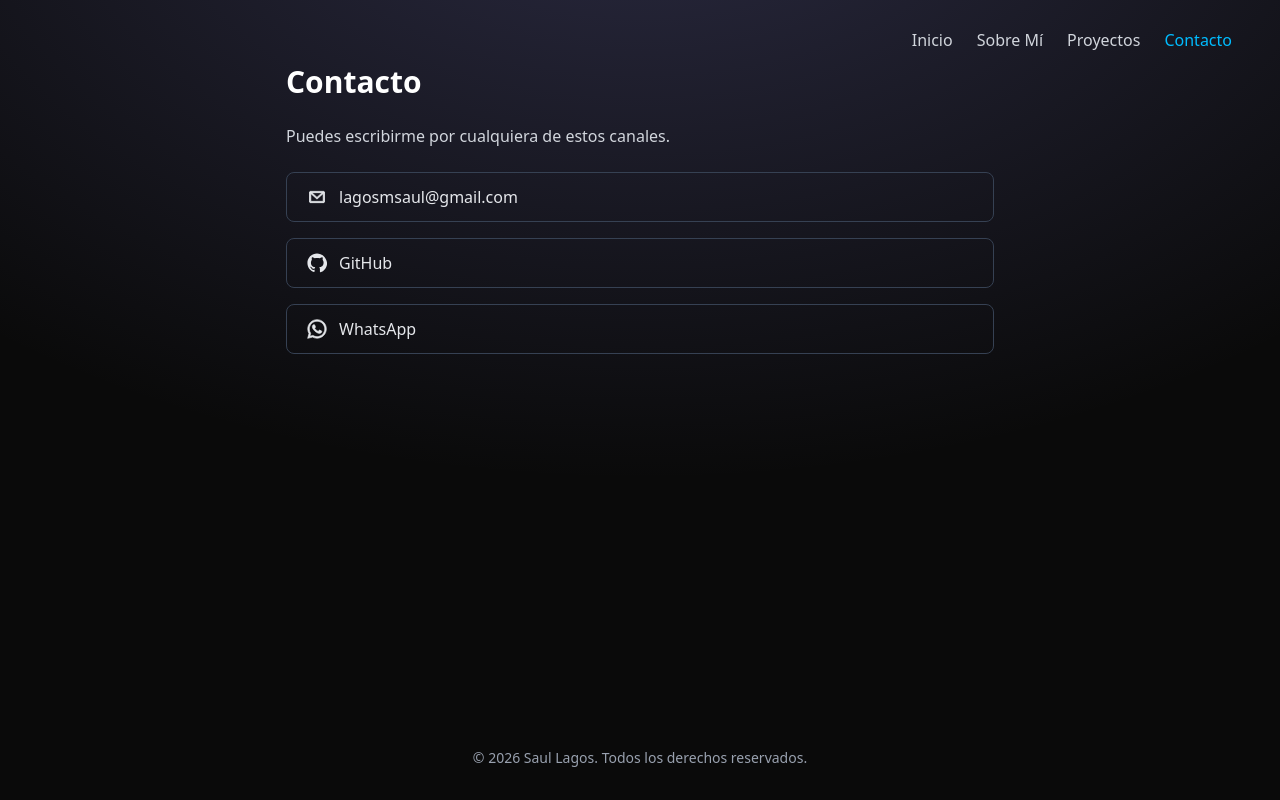
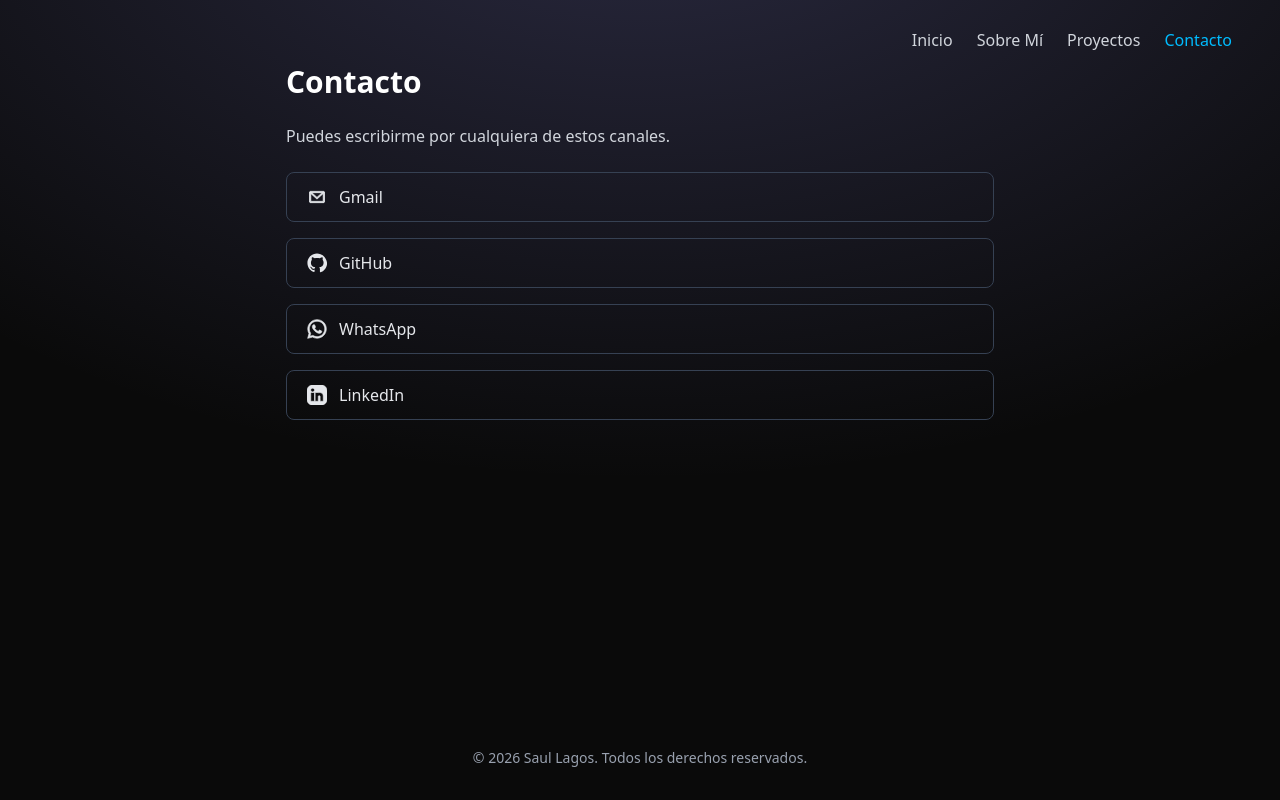
Before and after one commit to Saulagosx91/personal-portfolio, an Astro site: page /contact in a window 1280 px wide. Built offline with nearby package versions, Linux system fonts and the light colour scheme; Astro itself is replaced by a stand-in of ours.

Commit message:
style(contact): add LinkedIn anchor

```diff
--- a/src/pages/contact.astro
+++ b/src/pages/contact.astro
@@ -10,13 +10,16 @@ import Icon from '../components/Icon.astro';
     <p class="text-gray-300">Puedes escribirme por cualquiera de estos canales.</p>
     <div class="flex flex-col gap-4">
       <a href={`mailto:${site.email}`} class="flex items-center gap-3 px-5 py-3 rounded-lg border border-gray-700 text-gray-200 hover:border-sky-500 hover:text-white transition-colors">
-        <Icon name="mail" class="h-5 w-5" /> {site.email}
+        <Icon name="mail" class="h-5 w-5" /> Gmail
       </a>
       <a href={`https://github.com/${site.githubUsername}`} target="_blank" rel="noopener noreferrer" class="flex items-center gap-3 px-5 py-3 rounded-lg border border-gray-700 text-gray-200 hover:border-sky-500 hover:text-white transition-colors">
         <Icon name="github" class="h-5 w-5" /> GitHub
       </a>
       <a href={site.whatsapp} target="_blank" rel="noopener noreferrer" class="flex items-center gap-3 px-5 py-3 rounded-lg border border-gray-700 text-gray-200 hover:border-sky-500 hover:text-white transition-colors">
         <Icon name="whatsapp" class="h-5 w-5" /> WhatsApp
+      </a>
+      <a href={site.linkedin} target="_blank" rel="noopener noreferrer" class="flex items-center gap-3 px-5 py-3 rounded-lg border border-gray-700 text-gray-200 hover:border-sky-500 hover:text-white transition-colors">
+        <Icon name="linkedin" class="h-5 w-5" /> LinkedIn
       </a>
     </div>
   </section>
```
Also changed, not shown: src/components/Icon.astro (+2 -1 lines).
